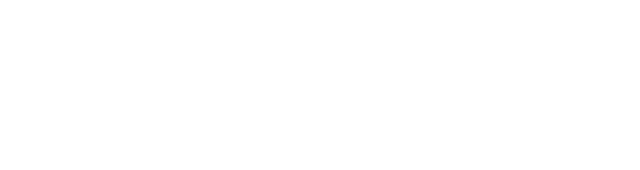
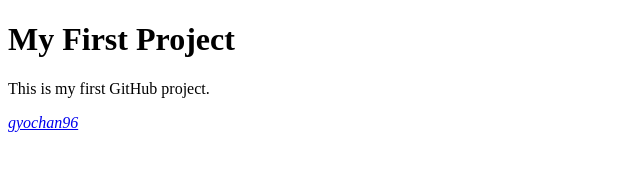
Before and after one commit to gyochan96/my-first-project, a plain HTML site: page index.html in a window 1280 px wide. Shown: the whole page, without its empty margins (0-640 px from the left). Drawn offline with Linux system fonts and the light colour scheme.

Commit message:
and this is first change.

```diff
--- a/index.html
+++ b/index.html
@@ -3,13 +3,21 @@
 <head>
     <meta charset="UTF-8">
     <meta name="viewport" content="width=device-width, initial-scale=1.0">
-    <title>Document</title>
+    <title>My First Project</title>
     <script src="./assets/js/jquery-3.6.4.min.js"></script>
     <script src="./assets/js/debug.js"></script>
     <script src="./assets/js/script.js" defer></script>
     <link rel="stylesheet" href="./assets/css/style.css">
 </head>
 <body>
-
+    <header>
+        <h1>My First Project</h1>
+    </header>
+    <main>
+        <p>This is my first GitHub project.</p>
+    </main>
+    <footer>
+        <address><a href="https://github.com/gyochan96">gyochan96</a></address>
+    </footer>
 </body>
 </html>
```
